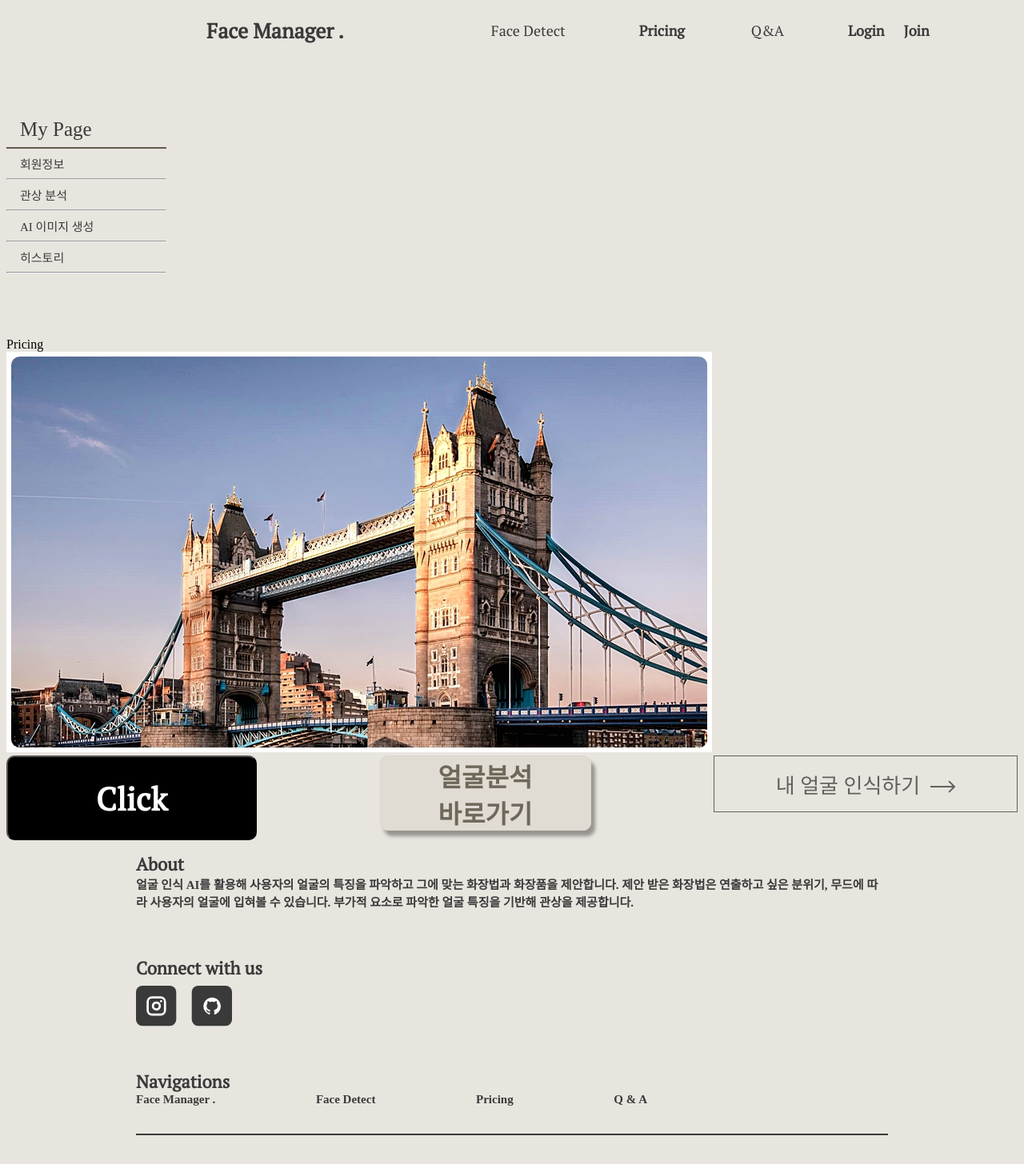
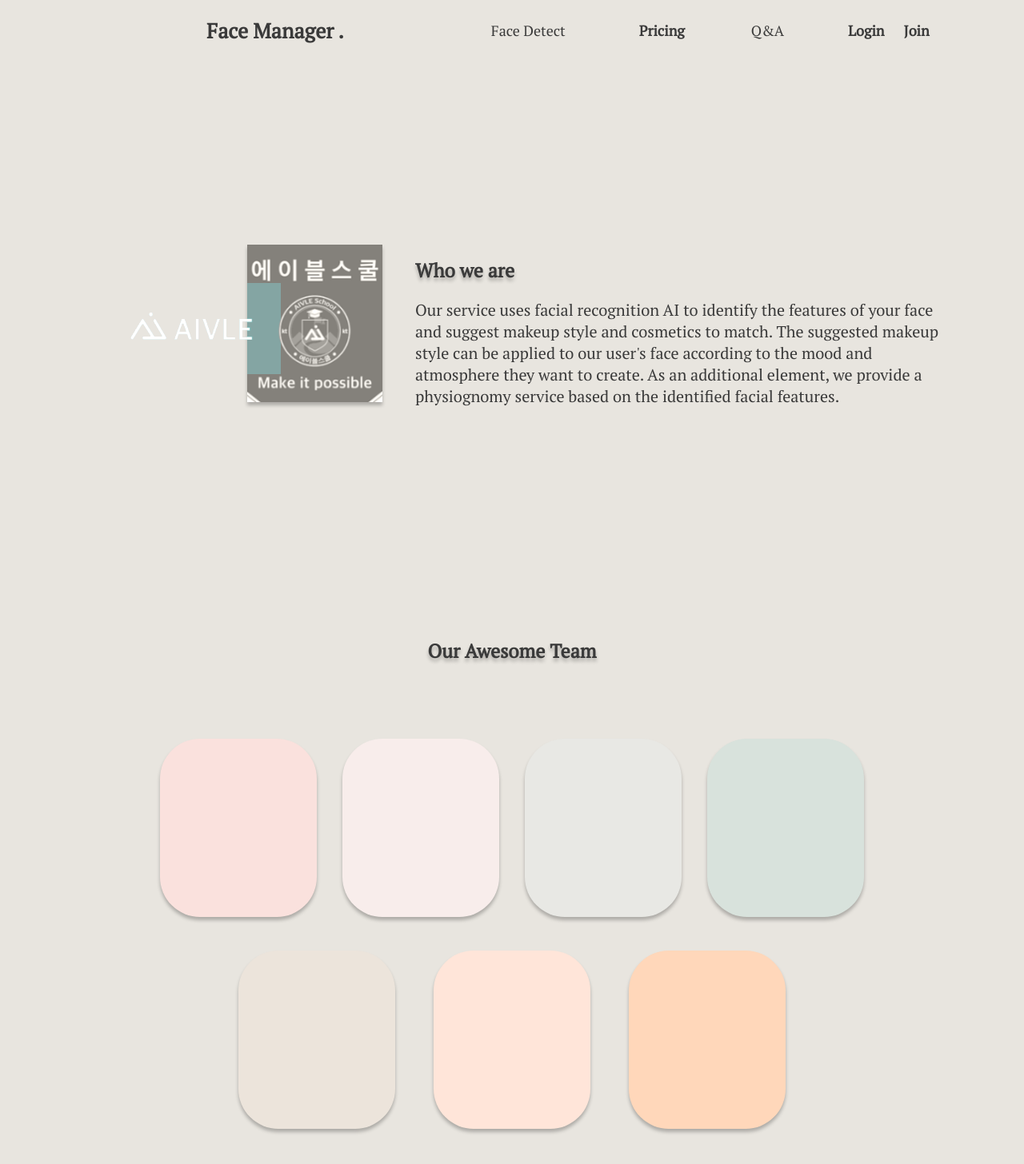
Before and after one commit to yongjun-shin/Face_Manager, a React (Create React App) app in the folder frontend/: page /pricing in a window 1280 px wide. Shown: the top 1456 px of the page at 80% size. Built offline with nearby package versions, Linux system fonts and the light colour scheme.

Commit message:
Feat: Pricing.js 파일에 About 작성중, 회의 후 About.js 파일 생성 후 옮길 예정.

```diff
--- a/frontend/src/App.js
+++ b/frontend/src/App.js
@@ -25,6 +25,20 @@ function App() {
         <BrowserRouter>
             <div>
                 <Navi/>
+                <Routes>
+                    <Route path="/" element={<Home/>} />
+                    <Route path="/detect" element={<FaceDetect/>} />
+                    <Route path="/pricing" element={<Pricing/>} />
+                    <Route path="/qna" element={<QnA/>} />
+                    <Route path="/login" element={<Login/>} />
+                    <Route path="/join" element={<Join/>} />
+                </Routes>
+                <Footer></Footer>
+            </div>
+
+
+            {/* <div>
+                <Navi/>
                 <Nav_my/>
                 <Routes>
                     <Route path="/" element={<Home/>} />
@@ -48,7 +62,7 @@ function App() {
                     <Btn_home text={'내 얼굴 인식하기'} onClick={btn_click}></Btn_home>
                 </div>
                 <Footer></Footer>
-            </div>
+            </div> */}
         </BrowserRouter>
     );
 }
--- a/frontend/src/pages/Login/login.js
+++ b/frontend/src/pages/Login/login.js
@@ -1,7 +1,14 @@
+import styled from 'styled-components';
+import {Btn_black} from '../../components/button.js';
+
+
 export function Login() {
     return (
-        <div>
-            <a>Login</a>
+        <div style={{display:'flex', justifyContent:'center'}}>
+            <div style={{marginTop:'58px', fontFamily:'Noto Serif KR', fontWeight:'bold', fontSize:'30px'}}>
+                <a>로그인</a>
+                <hr style={{marginTop:'-1px' ,border:'1px solid #3A3A3A'}}/>
+            </div>
         </div>
     );
 }
--- /dev/null
+++ b/frontend/src/pages/Pricing/pricing.css
@@ -0,0 +1,61 @@
+.total {
+    font-family: 'PT Serif';
+    color: #3A3A3A;
+}
+
+.first {
+    display: flex;
+    margin-top: 238px;
+}
+.first .imgs {
+    margin-left: 112px;
+}
+.first .texts {
+    width: 661px;
+    height: 146px;
+    margin-left: 34px;
+}
+
+.second {
+    margin-top: 266px;
+}
+.second .title {
+    display: flex;
+    justify-content: center;
+    margin-bottom: 39px;
+}
+.second .line1-top {
+    display: flex;
+    justify-content: center;
+}
+.second .line1 {
+    margin-top: 39px;
+    display: flex;
+    justify-content: space-between;
+    width: 880px;
+    height: 230px;
+}
+.second .line1 .myCanvas {
+    width: 196px;
+    height: 223px;
+    box-shadow: 0px 4px 4px rgba(0, 0, 0, 0.25);
+    border-radius: 50px;
+}
+.second .line2-top {
+    display: flex;
+    justify-content: center;
+    margin-bottom: 247px;
+}
+.second .line2 {
+    margin-top: 35px;
+    display: flex;
+    justify-content: space-between;
+    width: 684px;
+    height: 230px;
+}
+.second .line2 .myCanvas {
+    width: 196px;
+    height: 223px;
+    box-shadow: 0px 4px 4px rgba(0, 0, 0, 0.25);
+    border-radius: 50px;
+}
--- a/frontend/src/pages/Pricing/pricing.js
+++ b/frontend/src/pages/Pricing/pricing.js
@@ -1,9 +1,42 @@
-import styled from "styled-components";
+import { ReactComponent as Human } from '../svgs/about_human.svg';
+import { ReactComponent as Logos } from '../svgs/logos.svg';
+import { useEffect, useRef } from 'react';
+import './pricing.css'
 
 export function Pricing() {
+
+
     return (
-        <div>
-            <a>Pricing</a>
+        <div class='total'>
+            <div class='first'>
+                <div class='imgs'>
+                    <Logos style={{width:'365px', height:'205px'}}></Logos>
+                </div>
+                <div class='texts'>
+                    <h1 style={{fontSize:'24px', textShadow:'0px 4px 4px rgba(0, 0, 0, 0.25)'}}>Who we are</h1>
+                    <p style={{fontSize:'20px'}}>Our service uses facial recognition AI to identify the features of your face and suggest makeup style and cosmetics to match. The suggested makeup style can be applied to our user's face according to the mood and atmosphere they want to create. As an additional element, we provide a physiognomy service based on the identified facial features.</p>
+                </div>
+            </div>
+            <div class='second'>
+                <div class='title'>
+                    <h1 style={{fontSize:'24px', textShadow:'0px 4px 4px rgba(0, 0, 0, 0.25)'}}>Our Awesome Team</h1>
+                </div>
+                <div class='line1-top'>
+                    <div class='line1'>
+                        <canvas class='myCanvas' style={{backgroundColor:'#FAE1DD'}}></canvas>
+                        <canvas class='myCanvas' style={{backgroundColor:'#F8EDEB'}}></canvas>
+                        <canvas class='myCanvas' style={{backgroundColor:'#E8E8E4'}}></canvas>
+                        <canvas class='myCanvas' style={{backgroundColor:'#D8E2DC'}}></canvas>
+                    </div>
+                </div>
+                <div class='line2-top'>
+                    <div class='line2'>
+                        <canvas class='myCanvas' style={{backgroundColor:'#ECE4DB'}}></canvas>
+                        <canvas class='myCanvas' style={{backgroundColor:'#FFE5D9'}}></canvas>
+                        <canvas class='myCanvas' style={{backgroundColor:'#FFD7BA'}}></canvas>
+                    </div>
+                </div>
+            </div>
         </div>
     );
 }
```
Also changed, not shown: frontend/src/pages/svgs/about_human.svg (added), frontend/src/pages/svgs/logos.svg (added).
